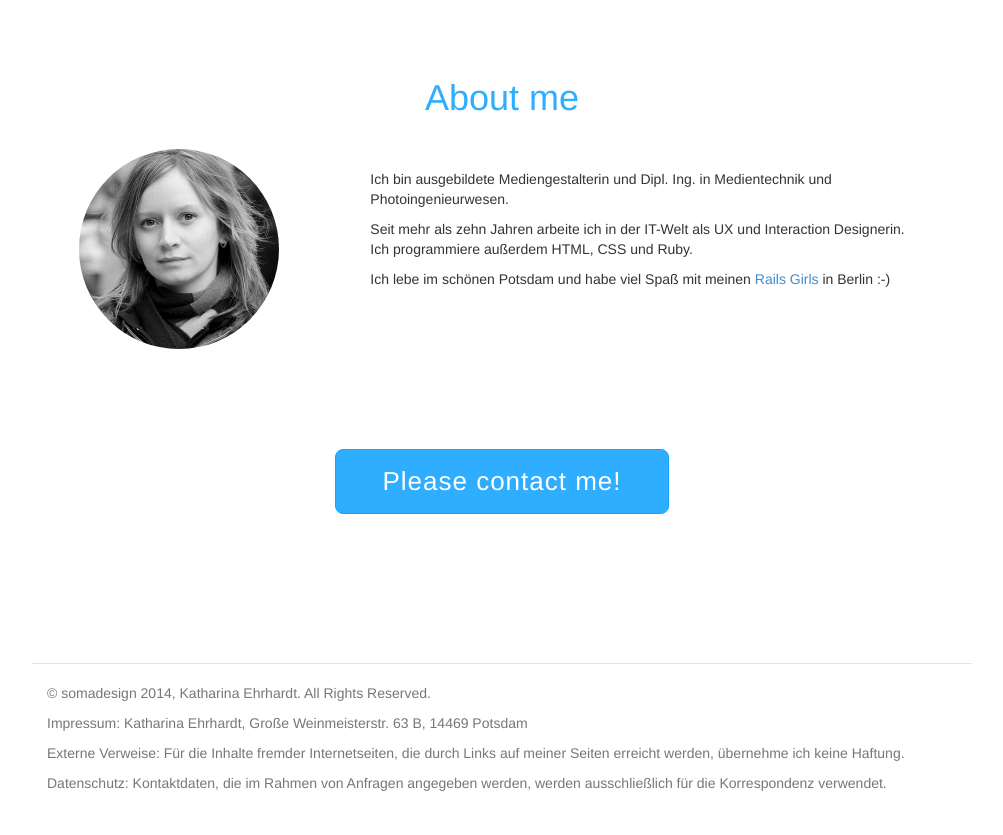
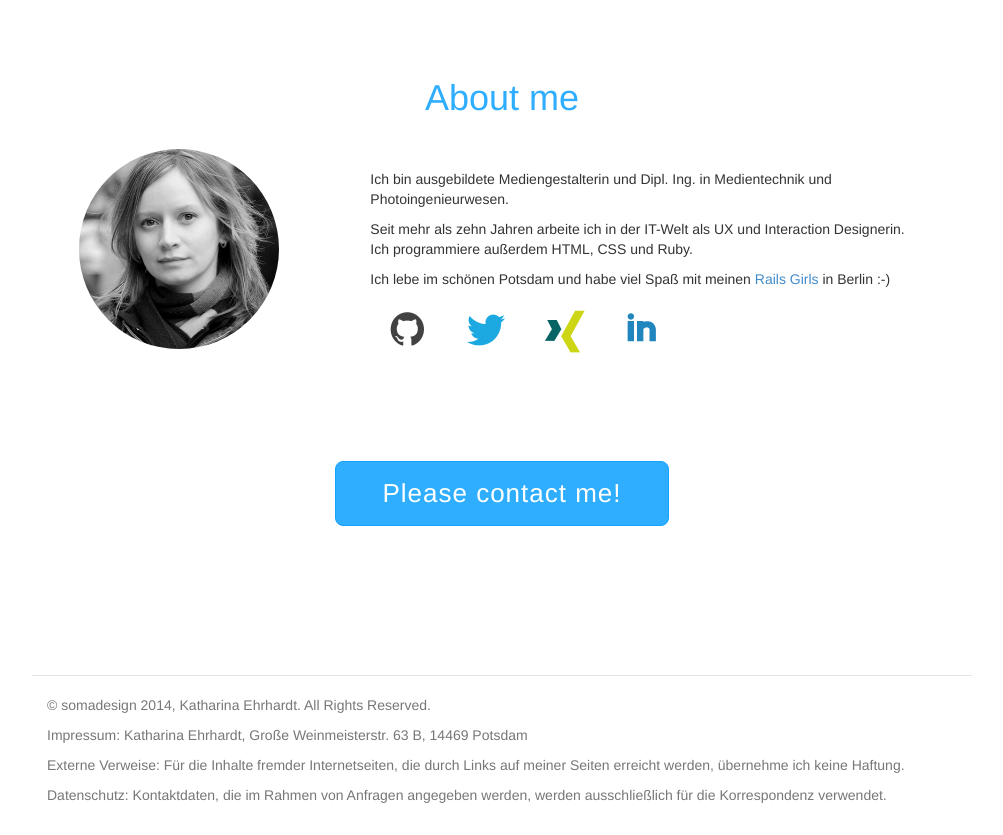
Before and after one commit to somamo/somamo.github.io, a website: page index.html in a window 1280 px wide. Shown: the part 1389-2224 px from the top of the page, without its empty margins (138-1141 px from the left). Drawn offline with nearby package versions, Linux system fonts and the light colour scheme.

Commit message:
social icons added

```diff
--- a/assets/css/styles.css
+++ b/assets/css/styles.css
@@ -157,3 +157,11 @@ border-color: #13A3FF;
 .knowhow {
     text-align: center;
 }
+
+img.social-icon {
+  width: 50px;
+}
+
+.btn_social {
+  border: none;
+}
--- a/index.html
+++ b/index.html
@@ -46,23 +46,24 @@
       </div>
 
     <div class="container">
-
-
-       <p class="lead">· Zukunftsorientierte Konzepte  ·  Benutzerzentrierte Entwicklung  ·  Funktionale Umsetzung<br>· Individuelle Lösungen  ·  Zuverlässige Projektbegleitung</p>
+      <p class="lead">· Zukunftsorientierte Konzepte  ·  Benutzerzentrierte Entwicklung  ·  Funktionale Umsetzung<br>· Individuelle Lösungen  ·  Zuverlässige Projektbegleitung</p>
 
 
 <h3 id="KnowHow">Know How</h3>
 <div class="row">
+
   <div class="col-md-4">
     <img src="/assets/img/usability.png" alt="Happy User" class="img-circle img-knowhow">
     <h4>Usability</h4>
     <p class="knowhow">Mit standardisierten Methoden optimiere ich Ihr System auf Benutzerfreundlichkeit. Frühzeitiger und kontinuierlicher Fokus auf den Nutzer fördert eine positive User Experience und senkt das Projektrisiko.</p>
   </div>
+
   <div class="col-md-4">
     <img src="/assets/img/web_mobile.png" alt="Monitor, Smartphone" class="img-circle img-knowhow">
     <h4>Web & Mobile</h4>
     <p class="knowhow">Für eine perfekte Lösung nutze ich die neusten Technologien und Designtrends. Zielgruppenspezifisch, mediumgerecht und intuitiv bedienbar sollte eine Web & Mobile Anwendung sein.</p>
   </div>
+
   <div class="col-md-4">
     <img src="/assets/img/photografie.png" alt="Camera" class="img-circle img-knowhow">
     <h4>Photografie</h4>
@@ -72,10 +73,19 @@
 
 <h3 id="AboutMe">About me</h3>
 <div class="row">
-  <div class="col-md-4"><img src="/assets/img/Katharina_Ehrhardt.png" alt="Katharina Ehrhardt" class="img-circle img-profil"></div>
-  <div class="col-md-8"><p class="aboutme">Ich bin ausgebildete Mediengestalterin und Dipl. Ing. in Medientechnik und Photoingenieurwesen.</p>
-  <p>Seit mehr als zehn Jahren arbeite ich in der IT-Welt als UX und Interaction Designerin. <br>Ich programmiere außerdem HTML, CSS und Ruby.</p>
-  <p>Ich lebe im schönen Potsdam und habe viel Spaß mit meinen <a href="http://railsgirlsberlin.de/">Rails Girls</a> in Berlin :-)</p></div>
+  <div class="col-md-4">
+    <img src="/assets/img/Katharina_Ehrhardt.png" alt="Katharina Ehrhardt" class="img-circle img-profil">
+  </div>
+  <div class="col-md-8">
+    <p class="aboutme">Ich bin ausgebildete Mediengestalterin und Dipl. Ing. in Medientechnik und Photoingenieurwesen.</p>
+    <p>Seit mehr als zehn Jahren arbeite ich in der IT-Welt als UX und Interaction Designerin. <br>Ich programmiere außerdem HTML, CSS und Ruby.</p>
+    <p>Ich lebe im schönen Potsdam und habe viel Spaß mit meinen <a href="http://railsgirlsberlin.de/">Rails Girls</a> in Berlin :-)</p>
+    <a class="img-roundet btn btn-default btn_social" href="https://github.com/somamo"><img class="social-icon" src="/assets/img/github.png" alt="github-logo"></a>
+    <a class="img-roundet btn btn-default btn_social" href="https://twitter.com/somamo"><img class="social-icon" src="/assets/img/twitter.png" alt="twitter-logo"></a>
+    <a class="img-roundet btn btn-default btn_social" href="https://www.xing.com/profile/Katharina_Ehrhardt7"><img class="social-icon" src="/assets/img/xing.png" alt="xing-logo"></a>
+    <a class="img-roundet btn btn-default btn_social" href="http://www.linkedin.com/pub/katharina-ehrhardt/11/538/a46"><img class="social-icon" src="/assets/img/linkedin.png" alt="linkedin-logo"></a>
+
+  </div>
 </div>
 
 <p class="lead">
```
Also changed, not shown: assets/img/github.png (added), assets/img/linkedin.png (added), assets/img/twitter.png (added), assets/img/xing.png (added).
